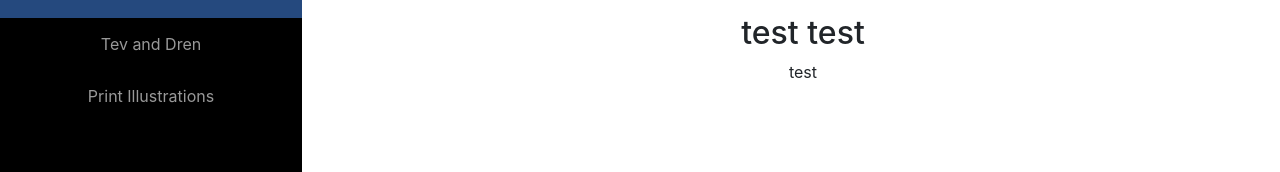
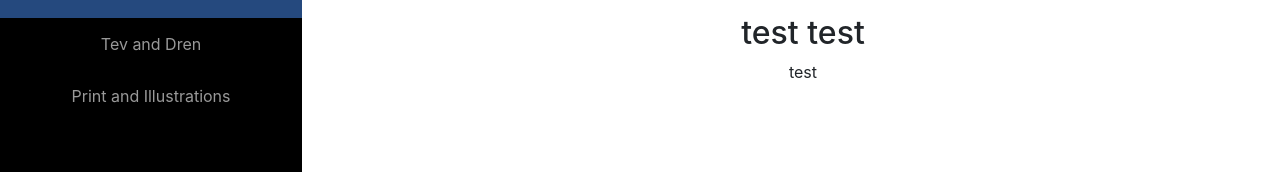
Before and after one commit to hyperionwitch/website, a React (Create React App) app: page /art in a window 1280 px wide. Shown: the part 290-462 px from the top of the page. Built offline with nearby package versions, Linux system fonts and the light colour scheme; the HTML template or start-up script is replaced by a standard one.

Commit message:
updated page name

```diff
--- a/src/artnavbar.js
+++ b/src/artnavbar.js
@@ -14,7 +14,7 @@ const Artnavbar = (props) => {
                     <span className={artActivePage === "arttevdren" ? "artnavactivepage" : "artnavinactivepage"} onClick={()=>{ChangeArtPage("arttevdren")}}>Tev and Dren</span>
                 </Link>
                 <Link to="/art/artprintillo">
-                    <span className={artActivePage === "artprintillo" ? "artnavactivepage" : "artnavinactivepage"} onClick={()=>{ChangeArtPage("artprintillo")}}>Print Illustrations</span>
+                    <span className={artActivePage === "artprintillo" ? "artnavactivepage" : "artnavinactivepage"} onClick={()=>{ChangeArtPage("artprintillo")}}>Print and Illustrations</span>
                 </Link>
             </div>
         </div>
```
